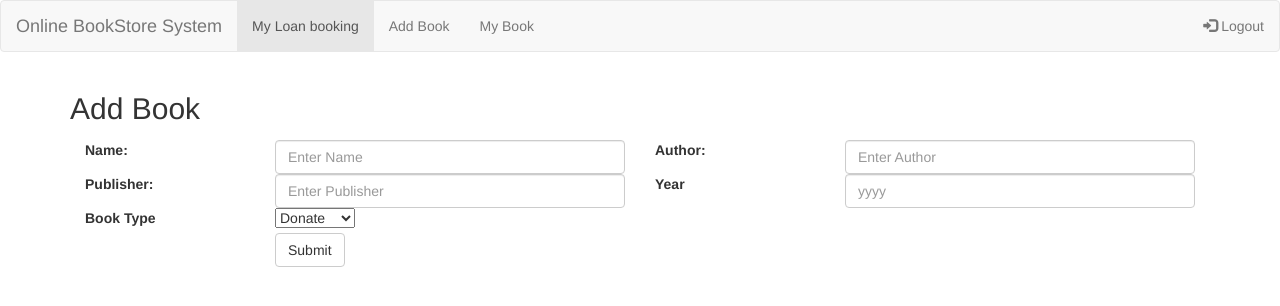
After one commit to ErPrabin/book-storing-system, a Django app: page /add-book in a window 1280 px wide. The commit adds this page. Shown: the top 306 px of the page. Run offline with Django 3.2, Linux system fonts and the light colour scheme; parts of the project's set-up code (start-up, migrations or seed data) failed here and were passed over; some libraries are stand-ins or nearby versions.

Commit message:
my book list

```diff
--- a/home/urls.py
+++ b/home/urls.py
@@ -7,5 +7,7 @@ urlpatterns = [
     path('', views.index,name='index'),
     path('booking', views.booking,name='booking'),
     path('my-book', views.myBook,name='mybook'),
+    path('add-book', views.addBook,name='addbook'),
+    path('my-book-list', views.myBookList,name='addbooklist'),
     path('release/<id>', views.releaseBook,name='release'),
 ]
--- a/home/views.py
+++ b/home/views.py
@@ -78,3 +78,18 @@ def releaseBook(request,id):
 
     except Book.DoesNotExist :
         return redirect('/my-book?mesg=failed')
+
+def addBook(request):
+    if request.method=="POST":
+        book=Book(name=request.POST['name'],author=request.POST['author'],publisher=request.POST['publisher'],year=request.POST['year'],book_type=request.POST['book_type'],user=request.user)
+        book.save()
+        return redirect('/?mesg=success')
+    else:
+        return render(request,'addbook.html')
+def myBookList(request):
+    books=Book.objects.filter(user_id=request.user.id)
+    paginator = Paginator(books, 10) # Show 2 contacts per page.
+
+    page_number = request.GET.get('page')
+    page_obj = paginator.get_page(page_number)
+    return render(request,'mybooklist.html',{'books':page_obj})
--- /dev/null
+++ b/templates/addbook.html
@@ -0,0 +1,46 @@
+{% extends 'layout.html' %} {% block content %}
+{% load static %}
+
+<h2>Add Book </h2>
+<form class="form" action="/add-book" method="POST">
+    {% csrf_token %}
+  <div class="form-group">
+    <label class="control-label col-sm-2" for="date">Name:</label>
+    <div class="col-sm-4">
+      <input type="text" class="form-control" id="date" placeholder="Enter Name" name="name">
+    </div>
+  </div>
+  <div class="form-group">
+    <label class="control-label col-sm-2" for="date">Author:</label>
+    <div class="col-sm-4">
+      <input type="text" class="form-control" id="date" placeholder="Enter Author" name="author">
+    </div>
+  </div>
+  <div class="form-group">
+    <label class="control-label col-sm-2" for="date">Publisher:</label>
+    <div class="col-sm-4">
+      <input type="text" class="form-control" id="date" placeholder="Enter Publisher" name="publisher">
+    </div>
+  </div>
+  <div class="form-group">
+    <label class="control-label col-sm-2" for="date">Year</label>
+    <div class="col-sm-4">
+      <input type="text" class="form-control" id="date" placeholder="yyyy" name="year">
+    </div>
+  </div>
+  <div class="form-group">
+    <label class="control-label col-sm-2" for="date">Book Type</label>
+    <div class="col-sm-4">
+        <select name="book_type" id="">
+            <option value="donate">Donate</option>
+            <option value="purchase">purchase</option>
+        </select>
+    </div>
+  </div>
+  <div class="form-group">
+    <div class="col-sm-offset-2 col-sm-10">
+      <button type="submit" class="btn btn-default">Submit</button>
+    </div>
+  </div>
+</form>
+{% endblock %}
--- a/templates/layout.html
+++ b/templates/layout.html
@@ -13,11 +13,12 @@
 <nav class="navbar navbar-default">
   <div class="container-fluid">
     <div class="navbar-header">
-      <a class="navbar-brand" href="#">Online BookStore System</a>
+      <a class="navbar-brand" href="/">Online BookStore System</a>
     </div>
     <ul class="nav navbar-nav">
-      <li class="active"><a href="/my-book">My Books</a></li>
-      <li><a href="#">Donate Book</a></li>
+      <li class="active"><a href="/my-book">My Loan booking</a></li>
+      <li><a href="/add-book">Add Book</a></li>
+      <li><a href="/my-book-list">My Book</a></li>
     </ul>
     <ul class="nav navbar-nav navbar-right">
       <li><a href="/logout"><span class="glyphicon glyphicon-log-in"></span> Logout</a></li>
```
Also changed, not shown: templates/mybooklist.html (added, +50 -0 lines).
